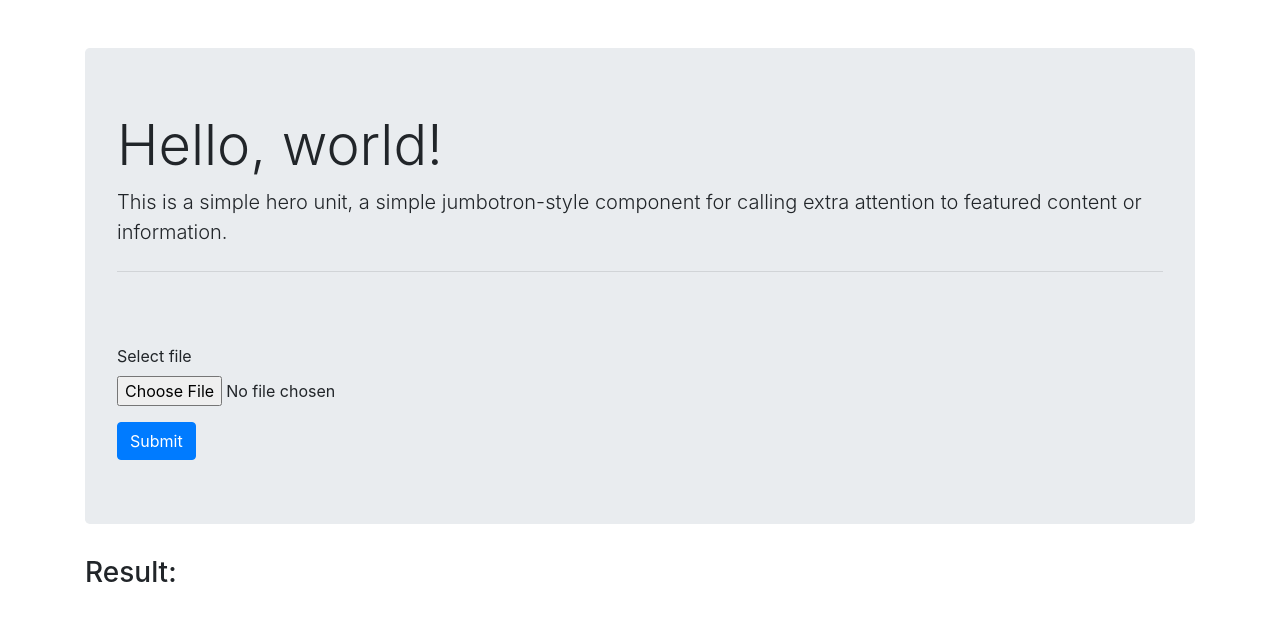
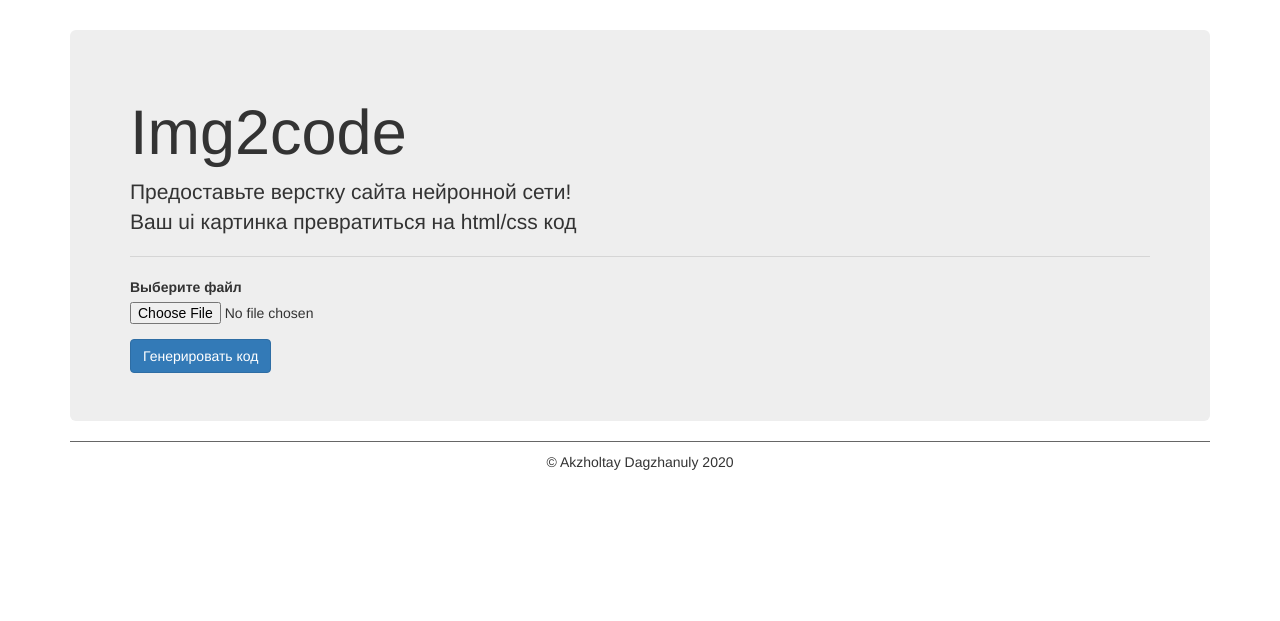
Before and after one commit to kerey/upload, a Django app: page / in a window 1280 px wide. Shown: the top 621 px of the page. Run offline with Django 3.2, Linux system fonts and the light colour scheme; some libraries are stand-ins or nearby versions.

Commit message:
fix: front

```diff
--- a/pix2code/compiler/assets/web-dsl-mapping.json
+++ b/pix2code/compiler/assets/web-dsl-mapping.json
@@ -1,7 +1,7 @@
 {
   "opening-tag": "{",
   "closing-tag": "}",
-  "body": "<html>\n  <header>\n    <meta charset=\"utf-8\">\n    <meta name=\"viewport\" content=\"width=device-width, initial-scale=1\">\n    <link rel=\"stylesheet\" href=\"https://maxcdn.bootstrapcdn.com/bootstrap/3.3.7/css/bootstrap.min.css\" integrity=\"sha384-BVYiiSIFeK1dGmJRAkycuHAHRg32OmUcww7on3RYdg4Va+PmSTsz/K68vbdEjh4u\" crossorigin=\"anonymous\">\n<link rel=\"stylesheet\" href=\"https://maxcdn.bootstrapcdn.com/bootstrap/3.3.7/css/bootstrap-theme.min.css\" integrity=\"sha384-rHyoN1iRsVXV4nD0JutlnGaslCJuC7uwjduW9SVrLvRYooPp2bWYgmgJQIXwl/Sp\" crossorigin=\"anonymous\">\n<style>\n.header{margin:20px 0}nav ul.nav-pills li{background-color:#333;border-radius:4px;margin-right:10px}.col-lg-3{width:24%;margin-right:1.333333%}.col-lg-6{width:49%;margin-right:2%}.col-lg-12,.col-lg-3,.col-lg-6{margin-bottom:20px;border-radius:6px;background-color:#f5f5f5;padding:20px}.row .col-lg-3:last-child,.row .col-lg-6:last-child{margin-right:0}footer{padding:20px 0;text-align:center;border-top:1px solid #bbb}\n</style>\n    <title>Scaffold</title>\n  </header>\n  <body>\n    <main class=\"container\">\n      {}\n      <footer class=\"footer\">\n        <p>&copy; Tony Beltramelli 2017</p>\n      </footer>\n    </main>\n    <script src=\"js/jquery.min.js\"></script>\n    <script src=\"js/bootstrap.min.js\"></script>\n  </body>\n</html>\n",
+  "body": "<html>\n  <header>\n    <meta charset=\"utf-8\">\n    <meta name=\"viewport\" content=\"width=device-width, initial-scale=1\">\n    <link rel=\"stylesheet\" href=\"https://maxcdn.bootstrapcdn.com/bootstrap/3.3.7/css/bootstrap.min.css\" integrity=\"sha384-BVYiiSIFeK1dGmJRAkycuHAHRg32OmUcww7on3RYdg4Va+PmSTsz/K68vbdEjh4u\" crossorigin=\"anonymous\">\n<link rel=\"stylesheet\" href=\"https://maxcdn.bootstrapcdn.com/bootstrap/3.3.7/css/bootstrap-theme.min.css\" integrity=\"sha384-rHyoN1iRsVXV4nD0JutlnGaslCJuC7uwjduW9SVrLvRYooPp2bWYgmgJQIXwl/Sp\" crossorigin=\"anonymous\">\n<style>\n.header{margin:20px 0}nav ul.nav-pills li{background-color:#333;border-radius:4px;margin-right:10px}.col-lg-6{margin-bottom:20px;border-radius:6px;background-color:#f5f5f5;padding:20px}footer{padding:20px 0;text-align:center;border-top:1px solid #bbb}\n</style>\n    <title>Scaffold</title>\n  </header>\n  <body>\n    <main class=\"container\">\n      {}\n      </main>\n    <script src=\"js/jquery.min.js\"></script>\n    <script src=\"js/bootstrap.min.js\"></script>\n  </body>\n</html>\n",
   "header": "<div class=\"header clearfix\">\n  <nav>\n    <ul class=\"nav nav-pills pull-left\">\n      {}\n    </ul>\n  </nav>\n</div>\n",
   "btn-active": "<li class=\"active\"><a href=\"#\">[]</a></li>\n",
   "btn-inactive": "<li><a href=\"#\">[]</a></li>\n",
--- a/upload/templates/index.html
+++ b/upload/templates/index.html
@@ -9,33 +9,91 @@
     <link rel="icon" type="image/x-icon" href="kzfavicon.ico" />
     <link href="https://fonts.googleapis.com/css2?family=Open+Sans:ital,wght@0,300;0,400;0,600;0,700;0,800;1,300;1,400;1,600;1,700;1,800&display=swap" rel="stylesheet">
     <script src="https://ajax.googleapis.com/ajax/libs/jquery/3.5.1/jquery.min.js"></script>
-    <link rel="stylesheet" href="https://stackpath.bootstrapcdn.com/bootstrap/4.5.0/css/bootstrap.min.css" integrity="sha384-9aIt2nRpC12Uk9gS9baDl411NQApFmC26EwAOH8WgZl5MYYxFfc+NcPb1dKGj7Sk" crossorigin="anonymous">
+    <link rel="stylesheet" href="https://stackpath.bootstrapcdn.com/bootstrap/3.4.1/css/bootstrap.min.css" integrity="sha384-HSMxcRTRxnN+Bdg0JdbxYKrThecOKuH5zCYotlSAcp1+c8xmyTe9GYg1l9a69psu" crossorigin="anonymous">
+    <style>
+        .page {
+            padding-top: 3rem;
+        }
+        .jumbotron {
+            margin-bottom: 1.5rem;
+        }
+        #result-heading {
+            display: none;
+            justify-content: space-between;
+            align-items: center;
+            margin-bottom: 2rem;
+        }
+        #spinner {
+            display: none;
+            justify-content: center;
+            padding-top: 3rem;
+        }
+        #spinner svg {
+            width: 3.5rem;
+            animation: rotating 2s linear infinite;
+        }
+        @keyframes rotating {
+            from {
+                transform: rotate(0deg);
+            }
+            to {
+                transform: rotate(360deg);
+            }
+        }
+        #result {
+            display: none;
+            width: 100%;
+            height: 600px;
+        }
+        footer {
+            border-top: 1px solid rgba(0,0,0,.6);
+            text-align: center;
+            padding-top: 1rem;
+            margin-top: 2rem;
+            padding-bottom: 1.5rem;
+        }
+    </style>
 </head>
 <body>
-<div class="container pt-5">
+<div class="container page">
     <div class="jumbotron">
-        <h1 class="display-4">Hello, world!</h1>
-        <p class="lead">This is a simple hero unit, a simple jumbotron-style component for calling extra attention to featured content or information.</p>
-        <hr class="my-4">
-        <form class="pt-5">
+        <h1 class="display-4">Img2code</h1>
+        <p class="lead">
+            Предоставьте верстку сайта нейронной сети!<br>
+            Ваш ui картинка превратиться на html/css код
+        </p>
+        <hr class="">
+        <form class="pt-5" id="form">
             <div class="form-group">
-                <label for="file">Select file</label>
+                <label for="file">Выберите файл</label>
                 <input type="file" class="form-control-file" id="file" name="file" accept="image/*" required />
             </div>
-            <button class="btn btn-primary" type="submit">Submit</button>
+            <button class="btn btn-primary" type="submit">Генерировать код</button>
         </form>
     </div>
-    <h3>Result:</h3>
-    <div id="result"></div>
+    <div id="spinner">
+        <svg aria-hidden='true' focusable='false' data-prefix='fas' data-icon='spinner' class='svg-inline--fa fa-spinner fa-w-16' role='img' xmlns='http://www.w3.org/2000/svg' viewBox='0 0 512 512'><path fill='currentColor' d='M304 48c0 26.51-21.49 48-48 48s-48-21.49-48-48 21.49-48 48-48 48 21.49 48 48zm-48 368c-26.51 0-48 21.49-48 48s21.49 48 48 48 48-21.49 48-48-21.49-48-48-48zm208-208c-26.51 0-48 21.49-48 48s21.49 48 48 48 48-21.49 48-48-21.49-48-48-48zM96 256c0-26.51-21.49-48-48-48S0 229.49 0 256s21.49 48 48 48 48-21.49 48-48zm12.922 99.078c-26.51 0-48 21.49-48 48s21.49 48 48 48 48-21.49 48-48c0-26.509-21.491-48-48-48zm294.156 0c-26.51 0-48 21.49-48 48s21.49 48 48 48 48-21.49 48-48c0-26.509-21.49-48-48-48zM108.922 60.922c-26.51 0-48 21.49-48 48s21.49 48 48 48 48-21.49 48-48-21.491-48-48-48z'></path></svg>
+    </div>
+
+    <div id="result-heading">
+        <h3>Результат:</h3>
+        <button class="btn btn-success" onclick="downloadFile()">Скачать файл</button>
+    </div>
+    <iframe id="result"></iframe>
+    <footer>
+        <p>&copy; Akzholtay Dagzhanuly 2020</p>
+    </footer>
 </div>
 </body>
+
 <script>
+    var htmlFile;
     $('form').submit(function (e) {
-        console.log(e);
         e.preventDefault();
-        console.log('submit')
         const fd = new FormData();
         fd.append('file', $('#file')[0].files[0] );
+
+        $('#spinner').css({display: 'flex'});
 
         $.ajax({
             url: "http://35.246.253.229/upload/",
@@ -44,9 +102,30 @@
             contentType: false, // NEEDED, DON'T OMIT THIS (requires jQuery 1.6+)
             processData: false, // NEEDED, DON'T OMIT THIS
         }).done(function(html) {
-            console.log(html);
-            $('#result').html(html);
+            htmlFile = html;
+            $('#result').css({display: 'inherit'}).attr('srcdoc', html);
+            $('#result-heading').css({display: 'flex'});
+            $('#spinner').css({display: 'none'});
+        }).fail((err) => {
+            console.log(err);
+            $('#result-heading').html('Произошла ошибка. Попробуйте заново!').css({color: 'red'});
+            $('#spinner').css({display: 'none'});
         });
     });
+    function downloadFile() {
+        download('index.html', htmlFile);
+    }
+    function download(filename, text) {
+        const element = document.createElement('a');
+        element.setAttribute('href', 'data:text/plain;charset=utf-8,' + encodeURIComponent(text));
+        element.setAttribute('download', filename);
+
+        element.style.display = 'none';
+        document.body.appendChild(element);
+
+        element.click();
+
+        document.body.removeChild(element);
+    }
 </script>
 </html>
```
